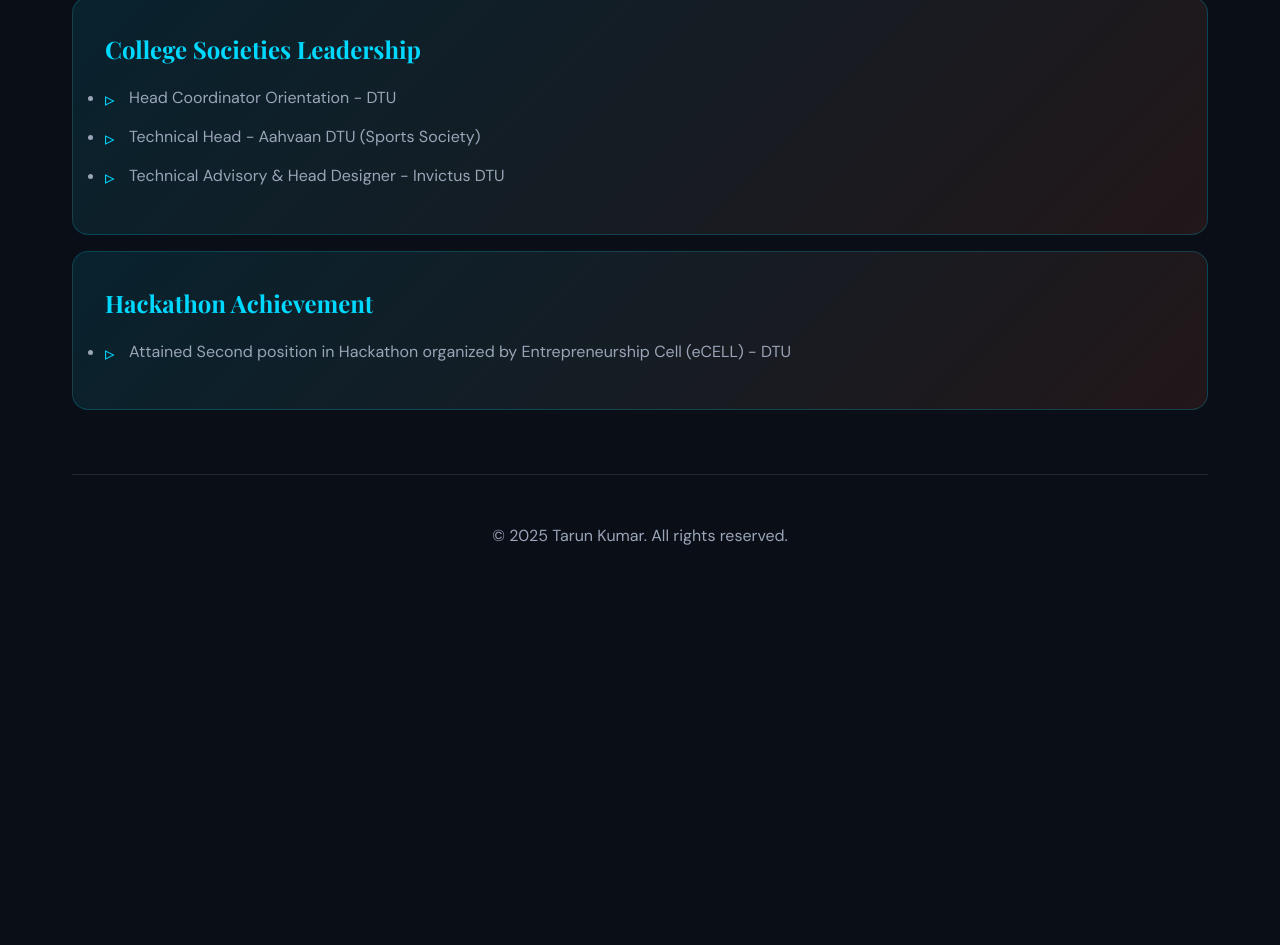
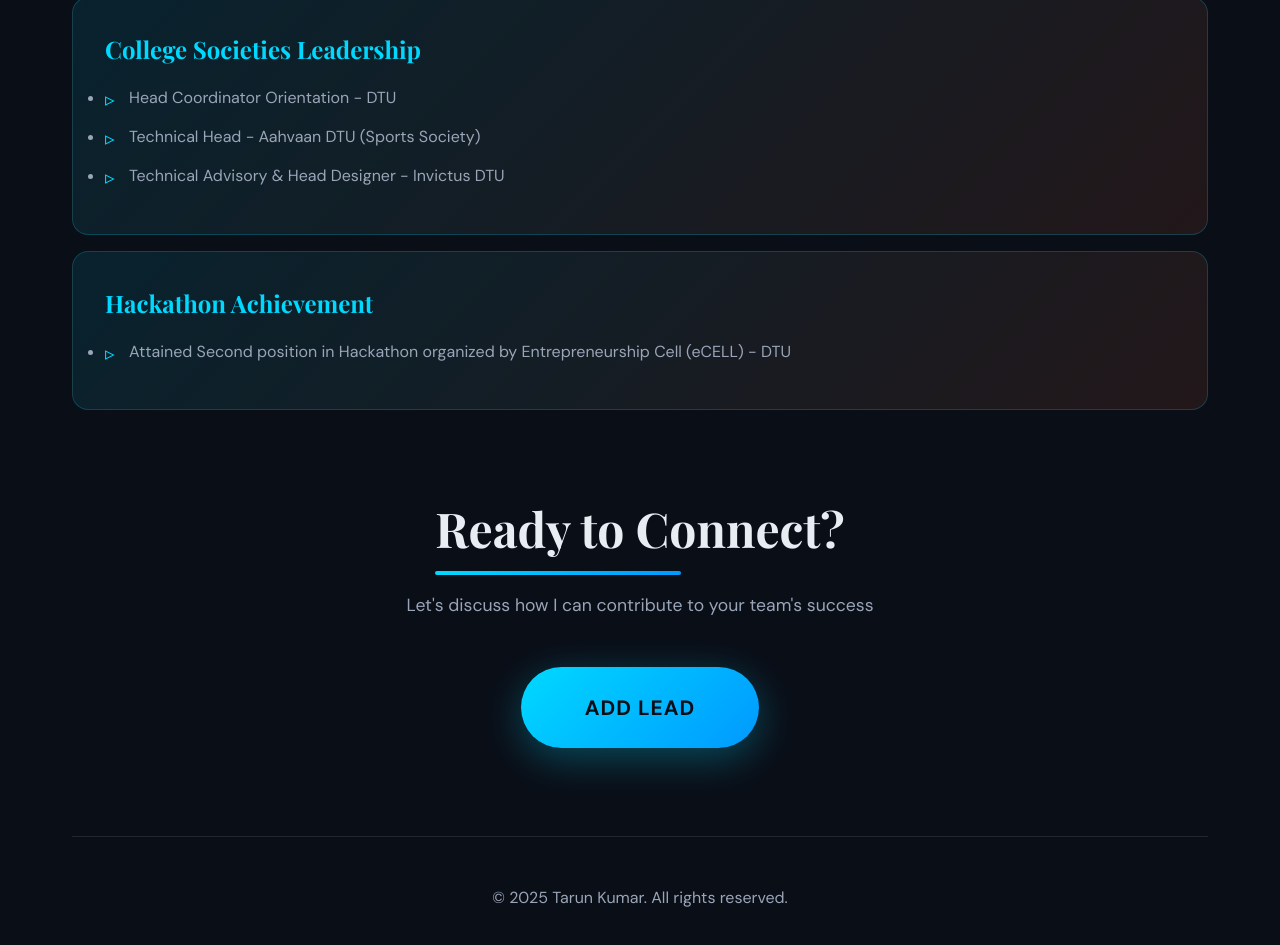
Before and after one commit to tarunkumar-jpg/tarunresume, a plain HTML site: page index.html in a window 1280 px wide. Shown: the part 4062-5007 px from the top of the page. Before the commit the page ends 4659 px from the top, so only its background shows below. Drawn offline with nearby package versions, Linux system fonts and the light colour scheme.

Commit message:
Update index.html

```diff
--- a/index.html
+++ b/index.html
@@ -634,6 +634,18 @@
                 </ul>
             </div>
         </section>
+<!-- Add Lead Section -->
+        <section id="add-lead" style="margin: 5rem 0;">
+            <div style="text-align: center;">
+                <h2 class="section-title" style="text-align: center; margin-bottom: 1.5rem;">Ready to Connect?</h2>
+                <p style="color: var(--color-text-muted); font-size: 1.1rem; margin-bottom: 3rem; max-width: 600px; margin-left: auto; margin-right: auto;">
+                    Let's discuss how I can contribute to your team's success
+                </p>
+                <a href="https://forms.google.com/your-form-link" target="_blank" style="display: inline-block; padding: 1.5rem 4rem; font-size: 1.3rem; font-weight: 700; text-decoration: none; color: #0a0e17; background: linear-gradient(135deg, #00d9ff 0%, #0099ff 100%); border-radius: 50px; transition: all 0.4s cubic-bezier(0.4, 0, 0.2, 1); box-shadow: 0 10px 40px rgba(0, 217, 255, 0.3); position: relative; overflow: hidden; text-transform: uppercase; letter-spacing: 0.05em;" onmouseover="this.style.transform='translateY(-5px) scale(1.05)'; this.style.boxShadow='0 20px 60px rgba(0, 217, 255, 0.5)';" onmouseout="this.style.transform='translateY(0) scale(1)'; this.style.boxShadow='0 10px 40px rgba(0, 217, 255, 0.3)';">
+                    Add Lead
+                </a>
+            </div>
+        </section>
 
         <footer>
             <p>&copy; 2025 Tarun Kumar. All rights reserved.</p>
```
